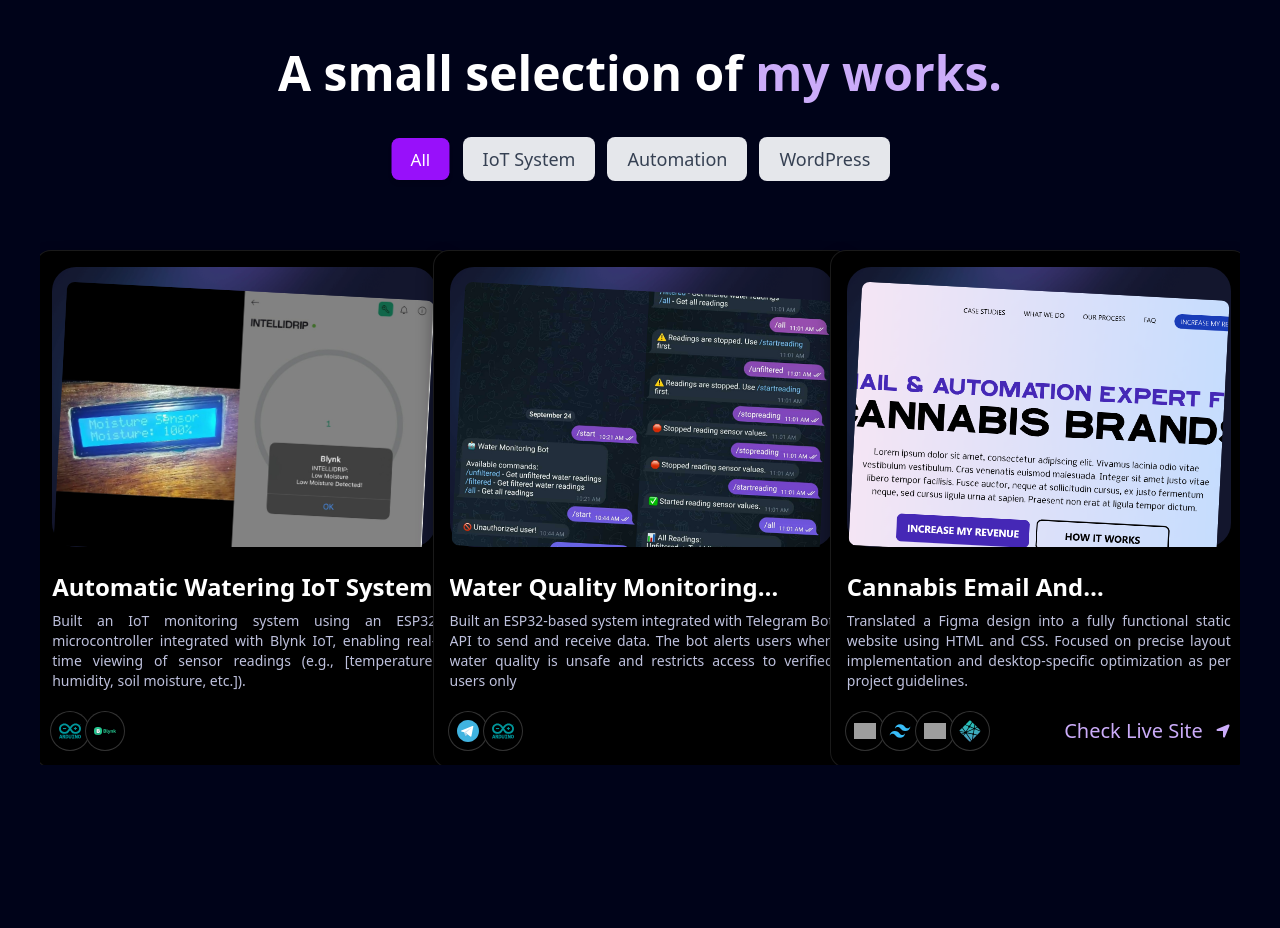
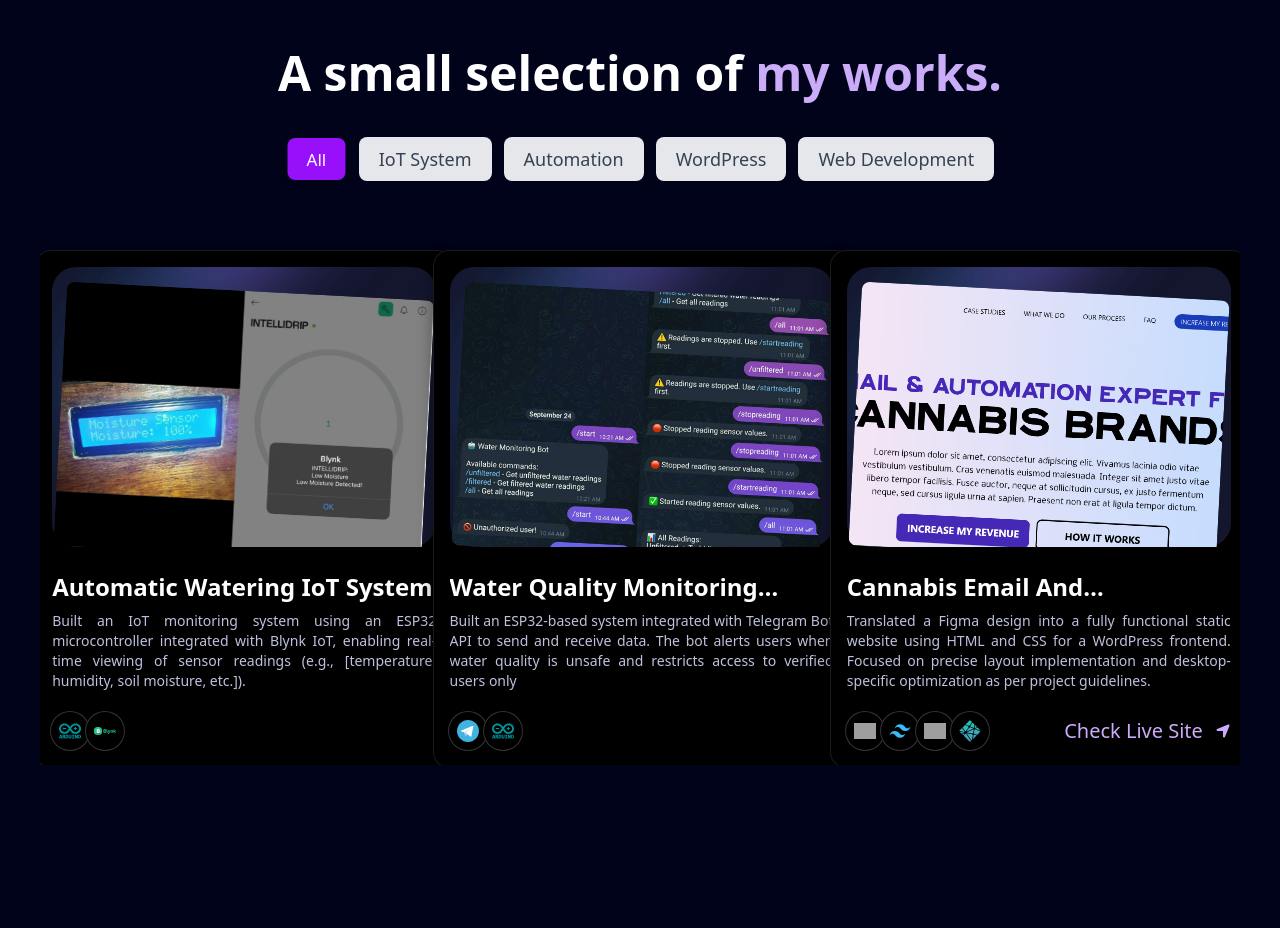
Before and after one commit to JustMe1234567/next-portfolio, a Next.js app: page / in a window 1280 px wide. Shown: the part 2960-3888 px from the top of the page. Built offline with nearby package versions, Linux system fonts and the light colour scheme; grey boxes are pictures that could not be loaded.

Commit message:
Changed project cannabis desc

```diff
--- a/data/index.ts
+++ b/data/index.ts
@@ -117,7 +117,7 @@ export const projects = [
   {
     id: 4,
     title: "Cannabis Email And Automation Website",
-    des: "Translated a Figma design into a fully functional static website using HTML and CSS. Focused on precise layout implementation and desktop-specific optimization as per project guidelines.",
+    des: "Translated a Figma design into a fully functional static website using HTML and CSS for a WordPress frontend. Focused on precise layout implementation and desktop-specific optimization as per project guidelines.",
     img: "/cannabisAssessment.png",
     iconLists: [
       "/cssLogo.svg",
@@ -126,7 +126,7 @@ export const projects = [
       "/netlifyLogo.svg",
     ],
     link: "https://lotus-assessment.netlify.app/",
-    category: ["WordPress"],
+    category: ["WordPress", "Web Development"],
     target: "_blank",
     live: true,
   },
```
